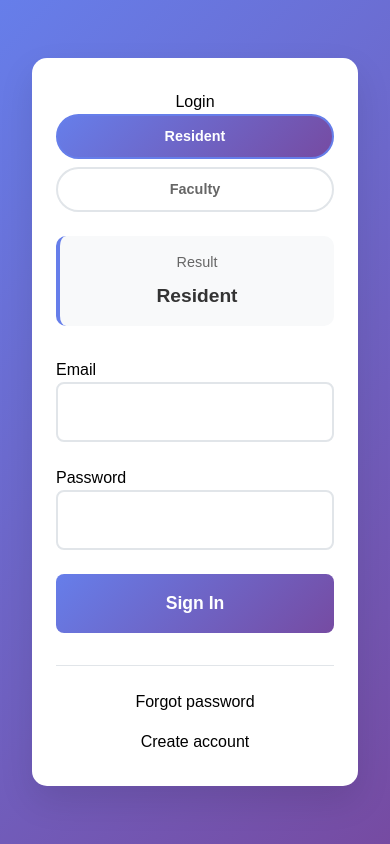
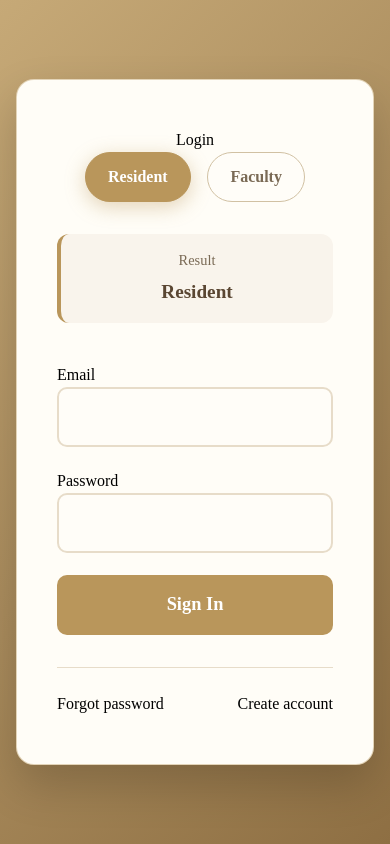
Before and after one commit to zhepingjiang/Property-Management-System, a React (Create React App) app in the folder pms-frontend/: page / in a window 390 px wide. Built offline with nearby package versions, Linux system fonts and the light colour scheme.

Commit message:
Changed color style from purple to yellow

```diff
--- a/pms-frontend/src/App.css
+++ b/pms-frontend/src/App.css
@@ -1,92 +1,114 @@
-/* App.css */
-.App {
-  min-height: 100vh;
-  background: #f5f6fa;
+@tailwind base;
+@tailwind components;
+@tailwind utilities;
+@import "~antd/dist/antd.css";
+
+/* ===== Body / Global styles ===== */
+body {
+  margin: 0;
+  font-family: "Cormorant Garamond", serif;
+  -webkit-font-smoothing: antialiased;
+  -moz-osx-font-smoothing: grayscale;
+  background: linear-gradient(135deg, #f3ece2 0%, #e2d5c2 100%);
+  color: #5a4632;
 }
 
-.profile-container {
-  max-width: 800px;
-  margin: 0 auto;
-  padding: 2rem;
+/* ===== Code styling ===== */
+code {
+  font-family: source-code-pro, Menlo, Monaco, Consolas, "Courier New",
+    monospace;
+  background: rgba(240, 240, 240, 0.4);
+  padding: 0.1rem 0.3rem;
+  border-radius: 4px;
 }
 
-.navigation-buttons {
-  margin-top: 2rem;
-  display: flex;
-  gap: 1rem;
+/* ===== Buttons ===== */
+.nav-btn,
+button {
+  @apply px-6 py-3 rounded-xl font-semibold text-white transition-all duration-200;
+  background: linear-gradient(135deg, #b9965b 0%, #8e6f43 100%);
 }
 
-.nav-btn {
-  background: linear-gradient(135deg, #667eea 0%, #764ba2 100%);
-  color: white;
-  border: none;
-  padding: 1rem 2rem;
-  border-radius: 8px;
-  cursor: pointer;
-  font-weight: 600;
-  transition: transform 0.2s ease;
+.nav-btn:hover,
+button:hover {
+  @apply transform -translate-y-1 shadow-hotelHover;
 }
 
-.nav-btn:hover {
-  transform: translateY(-2px);
+/* ===== Card styling ===== */
+.card,
+.profile-container,
+.faculty-placeholder,
+.box-card,
+.small-card,
+.small-card-wide,
+.mid-card,
+.link-card,
+.balance-card,
+.events-card,
+.survey-card {
+  @apply bg-cardBg rounded-xl shadow-hotel border border-[#b9965b]/30 p-4 transition-all duration-250 cursor-pointer;
 }
 
-.faculty-placeholder {
-  max-width: 600px;
-  margin: 0 auto;
-  padding: 2rem;
-  text-align: center;
-  background: white;
-  border-radius: 10px;
-  box-shadow: 0 2px 10px rgba(0, 0, 0, 0.1);
-  margin-top: 2rem;
+.card:hover,
+.profile-container:hover,
+.faculty-placeholder:hover,
+.box-card:hover,
+.small-card:hover,
+.small-card-wide:hover,
+.mid-card:hover,
+.link-card:hover,
+.balance-card:hover,
+.events-card:hover,
+.survey-card:hover {
+  @apply transform -translate-y-1 shadow-hotelHover;
 }
 
-.faculty-placeholder h1 {
-  color: #333;
-  margin-bottom: 1rem;
+/* ===== Text / Headers ===== */
+h1,
+h2,
+h3,
+h4,
+h5,
+h6 {
+  color: #5a4632;
+  font-family: "Cormorant Garamond", serif;
 }
 
-.faculty-placeholder p {
-  color: #666;
-  margin-bottom: 1rem;
+p,
+span,
+label {
+  color: #7a6a55;
 }
 
-/* Enhanced Resident Dashboard Styles */
+/* ===== User Welcome Section ===== */
 .user-welcome {
-  padding: 1.5rem;
-  border-bottom: 1px solid #e1e5e9;
-  text-align: center;
-}
-
-.user-welcome h3 {
-  margin: 0 0 0.5rem 0;
-  color: #333;
-}
-
-.user-welcome p {
-  margin: 0;
-  color: #666;
-  font-size: 0.9rem;
+  @apply text-center py-6 border-b border-[#b9965b]/30;
 }
 
 .user-unit {
-  background: rgba(255, 255, 255, 0.2);
-  padding: 0.25rem 0.5rem;
-  border-radius: 10px;
-  font-size: 0.8rem;
-  margin: 0 0.5rem;
+  @apply inline-block px-2 py-1 rounded-xl text-sm bg-[#b9965b]/15 text-[#5a4632] mx-1;
 }
 
-/* Card variations for stats */
+/* ===== Stat Cards ===== */
 .balance-card {
-  border-left: 4px solid #28a745;
+  border-left: 4px solid #b9965b;
+}
+.events-card {
+  border-left: 4px solid #d4a95d;
+}
+.survey-card {
+  border-left: 4px solid #8e6f43;
 }
 
-.events-card {
-  border-left: 4px solid #ffc107;
+/* ===== Footer ===== */
+.dashboard-footer {
+  text-align: center;
+  margin-top: 4rem;
 }
 
-.survey-card {
-  border-left: 4px solid #17a2b8;
+.info-text {
+  color: #7a6a55;
+  font-weight: 600;
+  margin: 0.25rem 0;
+  font-size: 0.95rem;
 }
--- a/pms-frontend/src/css/LoginPage.css
+++ b/pms-frontend/src/css/LoginPage.css
@@ -1,299 +1,181 @@
-/* Main Login Styles */
+/* ===== Luxury Hotel Style Login Page ===== */
+
 .login-container {
   min-height: 100vh;
   display: flex;
   justify-content: center;
   align-items: center;
-  background: linear-gradient(135deg, #667eea 0%, #764ba2 100%);
-  font-family: "Arial", sans-serif;
+
+  /* Warm hotel gradient */
+  background: linear-gradient(135deg, #c6a977 0%, #8e6f43 100%);
+  font-family: "Cormorant Garamond", serif;
   padding: 1rem;
 }
 
+/* Card */
 .login-card {
-  background: white;
-  padding: 2.5rem;
-  border-radius: 15px;
-  box-shadow: 0 15px 35px rgba(0, 0, 0, 0.1);
+  background: #fffdf7;
+  padding: 3rem 2.5rem;
+  border-radius: 18px;
+
+  /* Luxury soft shadow */
+  box-shadow: 0 20px 45px rgba(0, 0, 0, 0.18);
+
+  /* Golden thin border */
+  border: 1px solid rgba(185, 150, 87, 0.4);
+
   width: 100%;
-  max-width: 450px;
+  max-width: 480px;
 }
 
+/* Header */
 .login-header {
   text-align: center;
-  margin-bottom: 2rem;
+  margin-bottom: 2.5rem;
 }
 
 .login-title {
-  color: #333;
-  margin-bottom: 1.5rem;
-  font-size: 2rem;
+  color: #5a4632;
+  margin-bottom: 1rem;
+  font-size: 2.4rem;
   font-weight: 700;
+  letter-spacing: 1px;
 }
 
+/* Subtitle text */
+.login-subtitle {
+  font-size: 1rem;
+  color: #8c7b6a;
+  margin-top: -10px;
+}
+
+/* Role selection */
 .role-selection {
   display: flex;
   gap: 1rem;
-  margin-bottom: 1.5rem;
+  margin-bottom: 2rem;
   justify-content: center;
 }
 
 .role-btn {
-  padding: 0.75rem 1.5rem;
-  border: 2px solid #e1e5e9;
-  background: white;
-  border-radius: 25px;
+  padding: 0.75rem 1.4rem;
+  border: 1px solid #d1c1a3;
+  background: #fffdf8;
+  border-radius: 30px;
   font-size: 1rem;
   font-weight: 600;
   cursor: pointer;
-  transition: all 0.3s ease;
-  color: #666;
+  color: #7a6a55;
+  transition: all 0.35s ease;
 }
 
 .role-btn.active {
-  background: linear-gradient(135deg, #667eea 0%, #764ba2 100%);
+  background: #b9965b;
   color: white;
-  border-color: #667eea;
+  border-color: #b9965b;
+  box-shadow: 0 5px 20px rgba(185, 150, 87, 0.4);
 }
 
 .role-btn:hover:not(.active) {
-  border-color: #667eea;
-  color: #667eea;
+  border-color: #b9965b;
+  color: #b9965b;
 }
 
+/* Result Section */
 .result-section {
-  background: #f8f9fa;
+  background: #f9f4ec;
   padding: 1rem;
-  border-radius: 10px;
-  border-left: 4px solid #667eea;
+  border-radius: 12px;
+  border-left: 4px solid #b9965b;
 }
 
 .result-label {
-  color: #666;
+  color: #7a6a55;
   font-size: 0.9rem;
-  margin-bottom: 0.5rem;
+  margin-bottom: 0.4rem;
 }
 
 .role-display {
-  color: #333;
+  color: #5a4632;
   font-weight: 700;
   font-size: 1.2rem;
 }
 
-/* Form Styles */
+/* Form */
 .login-form {
   margin-bottom: 2rem;
 }
 
 .form-group {
-  margin-bottom: 1.5rem;
+  margin-bottom: 1.4rem;
 }
 
 .form-label {
   display: block;
-  margin-bottom: 0.5rem;
-  color: #333;
+  margin-bottom: 0.4rem;
+  color: #5a4632;
   font-weight: 600;
-  font-size: 0.9rem;
+  font-size: 1rem;
 }
 
 .form-group input {
   width: 100%;
   padding: 1rem;
-  border: 2px solid #e1e5e9;
-  border-radius: 8px;
+  border: 2px solid #e7dcc9;
+  border-radius: 10px;
   font-size: 1rem;
+  background: #fffdf8;
   transition: all 0.3s ease;
   box-sizing: border-box;
 }
 
 .form-group input:focus {
   outline: none;
-  border-color: #667eea;
-  box-shadow: 0 0 0 3px rgba(102, 126, 234, 0.1);
+  border-color: #b9965b;
+  box-shadow: 0 0 0 3px rgba(185, 150, 87, 0.25);
 }
 
-.form-group input:disabled {
-  background-color: #f8f9fa;
-  cursor: not-allowed;
-}
-
+/* Button */
 .sign-in-btn {
   width: 100%;
   padding: 1rem;
-  background: linear-gradient(135deg, #667eea 0%, #764ba2 100%);
+  background: #b9965b;
   color: white;
   border: none;
-  border-radius: 8px;
-  font-size: 1.1rem;
+  border-radius: 10px;
+  font-size: 1.15rem;
   font-weight: 600;
   cursor: pointer;
   transition: all 0.3s ease;
-  position: relative;
 }
 
 .sign-in-btn:hover:not(:disabled) {
   transform: translateY(-2px);
-  box-shadow: 0 5px 15px rgba(102, 126, 234, 0.4);
+  box-shadow: 0 7px 18px rgba(185, 150, 87, 0.5);
 }
 
-.sign-in-btn:disabled {
-  opacity: 0.6;
-  cursor: not-allowed;
-  transform: none;
-}
-
-.sign-in-btn.loading {
-  pointer-events: none;
-}
-
-/* Footer Styles */
+/* Footer */
 .login-footer {
   display: flex;
   justify-content: space-between;
   align-items: center;
   padding-top: 1.5rem;
-  border-top: 1px solid #e1e5e9;
+  border-top: 1px solid #e7dcc9;
 }
 
 .forgot-password,
 .create-account {
   background: none;
   border: none;
-  color: #667eea;
+  color: #b9965b;
   text-decoration: none;
   font-size: 0.9rem;
   cursor: pointer;
-  transition: color 0.3s ease;
-  padding: 0.5rem;
+  transition: 0.25s ease;
 }
 
 .forgot-password:hover:not(:disabled),
 .create-account:hover:not(:disabled) {
-  color: #764ba2;
+  color: #8e6f43;
   text-decoration: underline;
 }
-
-.forgot-password:disabled,
-.create-account:disabled {
-  opacity: 0.5;
-  cursor: not-allowed;
-}
-
-/* Modal Styles */
-.modal-overlay {
-  position: fixed;
-  top: 0;
-  left: 0;
-  right: 0;
-  bottom: 0;
-  background: rgba(0, 0, 0, 0.5);
-  display: flex;
-  justify-content: center;
-  align-items: center;
-  z-index: 1000;
-}
-
-.modal-content {
-  background: white;
-  padding: 2rem;
-  border-radius: 15px;
-  width: 90%;
-  max-width: 500px;
-  max-height: 90vh;
-  overflow-y: auto;
-}
-
-.modal-content h2 {
-  margin-bottom: 1.5rem;
-  color: #333;
-  text-align: center;
-}
-
-.modal-actions {
-  display: flex;
-  gap: 1rem;
-  justify-content: flex-end;
-  margin-top: 1.5rem;
-}
-
-.modal-actions button {
-  padding: 0.75rem 1.5rem;
-  border: none;
-  border-radius: 8px;
-  cursor: pointer;
-  font-weight: 600;
-  transition: all 0.3s ease;
-}
-
-.modal-actions button[type="button"] {
-  background: #6c757d;
-  color: white;
-}
-
-.modal-actions button[type="submit"] {
-  background: linear-gradient(135deg, #667eea 0%, #764ba2 100%);
-  color: white;
-}
-
-.modal-actions button:hover {
-  transform: translateY(-1px);
-}
-
-/* User Profile Styles */
-.user-profile {
-  background: white;
-  padding: 2rem;
-  border-radius: 10px;
-  box-shadow: 0 5px 15px rgba(0, 0, 0, 0.1);
-  max-width: 400px;
-  margin: 2rem auto;
-}
-
-.user-profile h2 {
-  color: #333;
-  margin-bottom: 1rem;
-}
-
-.user-profile p {
-  color: #666;
-  margin-bottom: 0.5rem;
-}
-
-/* Responsive Design */
-@media (max-width: 768px) {
-  .login-card {
-    padding: 2rem 1.5rem;
-    margin: 1rem;
-  }
-
-  .role-selection {
-    flex-direction: column;
-    gap: 0.5rem;
-  }
-
-  .login-footer {
-    flex-direction: column;
-    gap: 1rem;
-    align-items: center;
-  }
-
-  .modal-content {
-    margin: 1rem;
-    padding: 1.5rem;
-  }
-
-  .modal-actions {
-    flex-direction: column;
-  }
-}
-
-@media (max-width: 480px) {
-  .login-title {
-    font-size: 1.5rem;
-  }
-
-  .role-btn {
-    padding: 0.6rem 1.2rem;
-    font-size: 0.9rem;
-  }
-}
--- a/pms-frontend/tailwind.config.js
+++ b/pms-frontend/tailwind.config.js
@@ -1,10 +1,31 @@
-/** @type {import('tailwindcss').Config} */
+// tailwind.config.js
 module.exports = {
   content: [
-    "./src/**/*.{js,jsx,ts,tsx}", // 让 Tailwind 扫描所有源文件
+    "./src/**/*.{js,jsx,ts,tsx}", // adjust paths for your project
   ],
   theme: {
-    extend: {},
+    extend: {
+      colors: {
+        primary: "#b9965b", // gold button, card accents
+        secondary: "#8e6f43", // darker gold
+        accent: "#d4a95d", // lighter accent
+        textPrimary: "#5a4632", // dark warm text
+        textSecondary: "#7a6a55", // secondary text
+        cardBg: "rgba(255, 253, 247, 0.9)",
+      },
+      fontFamily: {
+        serif: ["Cormorant Garamond", "serif"],
+        sans: ["Inter", "sans-serif"],
+      },
+      boxShadow: {
+        hotel: "0 8px 20px rgba(185, 150, 87, 0.15)",
+        hotelHover: "0 14px 30px rgba(185, 150, 87, 0.25)",
+      },
+      borderRadius: {
+        xl: "18px",
+        "2xl": "24px",
+      },
+    },
   },
   plugins: [],
 };
```
Also changed, not shown: pms-frontend/src/components/DashboardLayout.jsx (+62 -27 lines), pms-frontend/src/css/DashboardLayout.css (+34 -36 lines).
